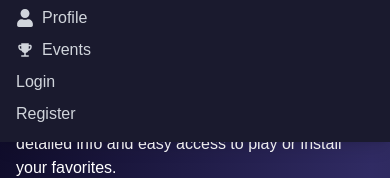
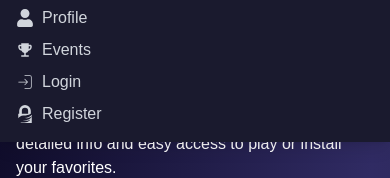
Before and after one commit to ArmanMirDeV/Urban-Arcade, a React (Vite) app: page / in a window 390 px wide. Both pictures are taken after a click on the button 345 px from the left and 31 px from the top of the page. Shown: the part 145-323 px from the top of the page. Built offline with nearby package versions, Linux system fonts and the light colour scheme; no server answers.

Commit message:
feat: update Navbar to display user profile picture and enhance login/register links with icons

```diff
--- a/src/Components/Navbar.jsx
+++ b/src/Components/Navbar.jsx
@@ -146,7 +146,16 @@ const Navbar = () => {
             {links}
             {user ? (
               <div className="mt-4 border-t border-purple-500/30 pt-3">
-                <p className="text-sm mb-2">{user?.displayName || "Name"}</p>
+                <Link  to="/my-profile">
+                  <img
+                    className="h-10 m-2 w-10 rounded-full border-2 border-pink-500 shadow-[0_0_10px_#e100ff]"
+                    src={
+                      user?.photoURL ||
+                      "https://upload.wikimedia.org/wikipedia/commons/9/99/Sample_User_Icon.png"
+                    }
+                    alt="user"
+                  />
+                </Link>
                 <li
                   className="btn bg-pink-500 hover:bg-pink-600 text-white"
                   onClick={handleLogOut}
@@ -158,12 +167,12 @@ const Navbar = () => {
               <>
                 <li>
                   <NavLink className={linkClasses} to="/login">
-                    Login
+                    <CiLogin className="text-lg" /> Login
                   </NavLink>
                 </li>
                 <li>
                   <NavLink className={linkClasses} to="/registration">
-                    Register
+                    <SiGnuprivacyguard className="text-lg" /> Register
                   </NavLink>
                 </li>
               </>
```
